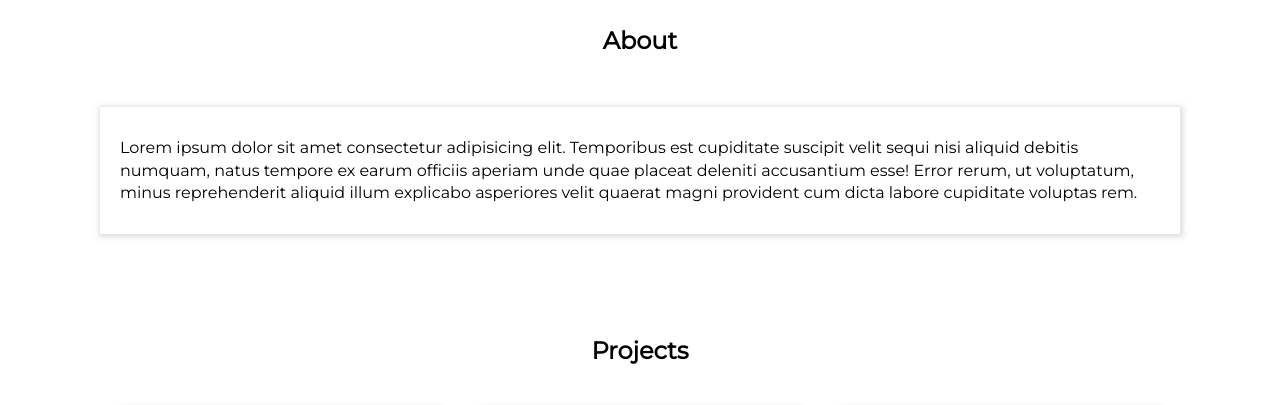
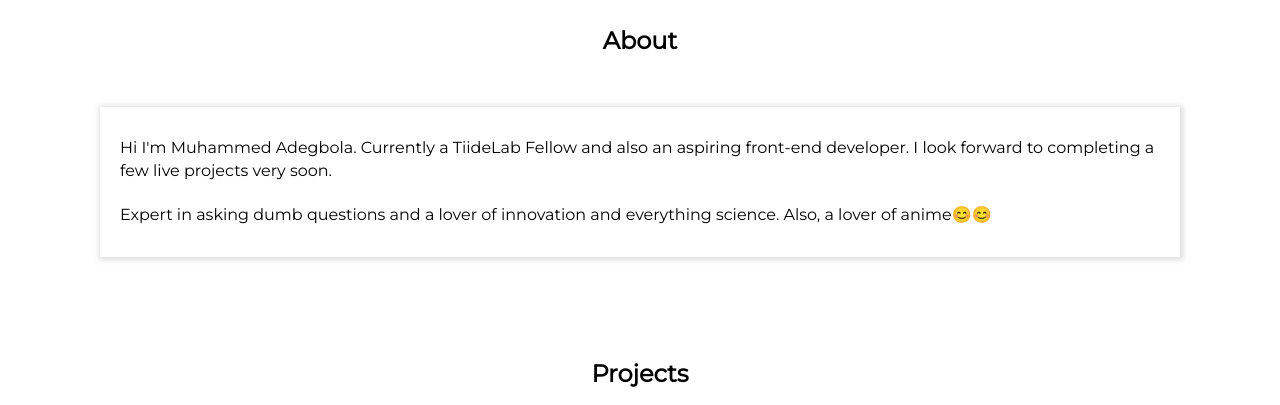
Before and after one commit to minimoha/portfolio, a plain HTML site: page index.html in a window 1280 px wide. Shown: the part 840-1245 px from the top of the page. Drawn offline with nearby package versions, Linux system fonts and the light colour scheme.

Commit message:
Add contact

```diff
--- a/index.html
+++ b/index.html
@@ -130,12 +130,10 @@
       <h2>About</h2>
       <div class="about" id="about-me">
         <p>
-          Lorem ipsum dolor sit amet consectetur adipisicing elit. Temporibus
-          est cupiditate suscipit velit sequi nisi aliquid debitis numquam,
-          natus tempore ex earum officiis aperiam unde quae placeat deleniti
-          accusantium esse! Error rerum, ut voluptatum, minus reprehenderit
-          aliquid illum explicabo asperiores velit quaerat magni provident cum
-          dicta labore cupiditate voluptas rem.
+            Hi I'm Muhammed Adegbola. Currently a TiideLab Fellow and also an aspiring front-end developer. I look forward to completing a few live projects very soon.
+            <br><br>
+            Expert in asking dumb questions and a lover of innovation and everything science. Also, a lover of anime😊😊
+
         </p>
       </div>
     </section>
@@ -351,6 +349,8 @@
           <div>
             <form action="#">
               <input class="form" type="email" placeholder="Email" />
+              <input class="form" type="number" placeholder="Phone Number" />
+              <input class="form" type="text" placeholder="Address" />
               <input class="form" type="text" placeholder="Subject" />
               <textarea
                 class="textarea"
```
